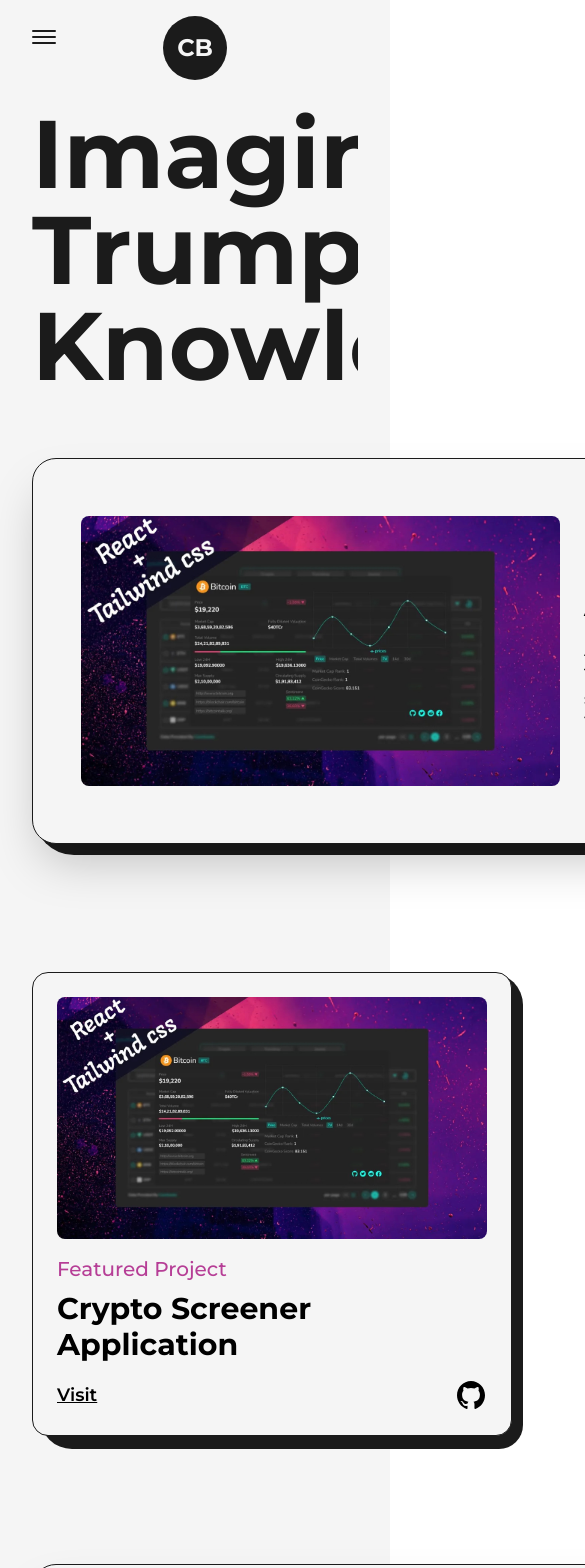
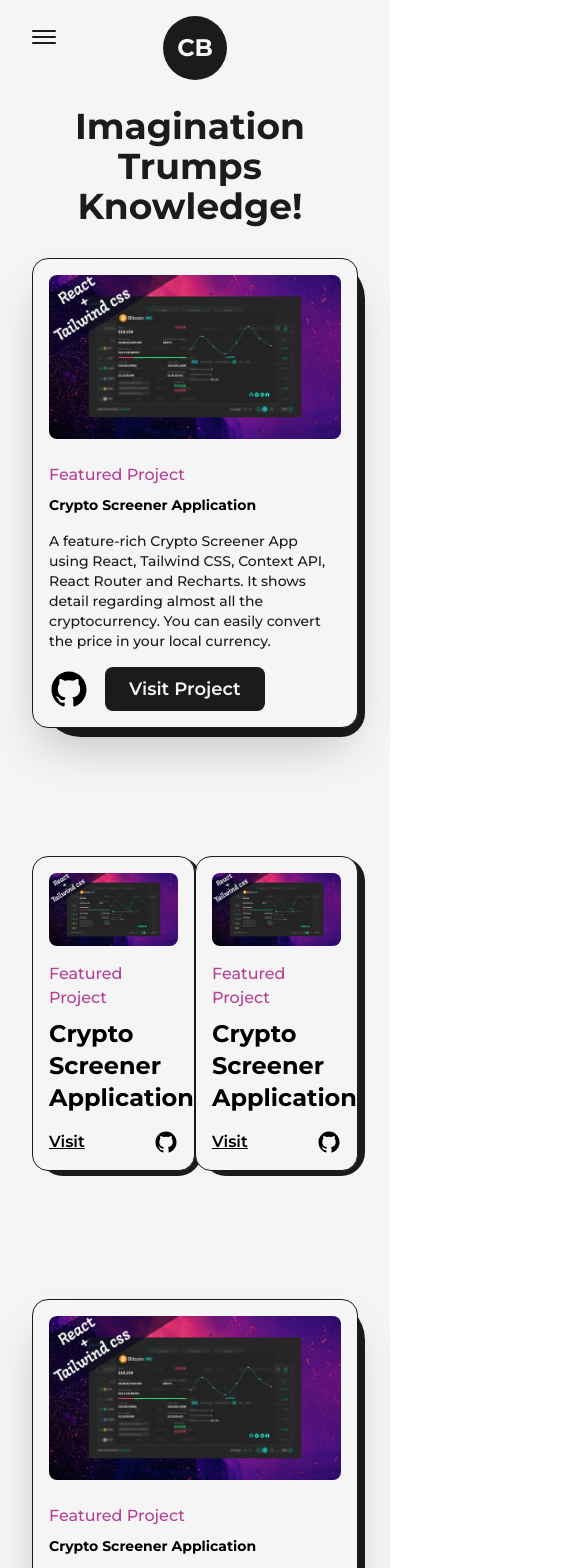
Before and after one commit to iclectic/iclectic.github.io, a Next.js app: page /projects in a window 390 px wide. Shown: the top 1568 px of the page, 585 px wide, since content can reach past the window. Built offline with nearby package versions, Linux system fonts and the light colour scheme.

Commit message:
II-22.12.2023

```diff
--- a/src/components/Education.js
+++ b/src/components/Education.js
@@ -5,7 +5,7 @@
 const Details = ({ type, time, place, info}) => {
     const ref = useRef(null);
     return(
-    <li ref={ref} className='my-8 first:mt-0 last:mb-0 w-[60%] mx-auto flex flex-col items-center justify-between'>
+    <li ref={ref} className='my-8 first:mt-0 last:mb-0 w-[60%] mx-auto flex flex-col items-center justify-between md:w-[80%]'>
 
         <LiIcon reference={ref}/>
         <motion.div
@@ -13,13 +13,13 @@
         whileInView={{y:0}}
         transition={{duration:0.5, type:"spring"}}
         >
-            <h3 className='capitalize font-bold text-2xl'>
+            <h3 className='capitalize font-bold text-2xl sm:text-xl xs:text-lg'>
               {type}
             </h3>
-            <span className='capitalize font-medium text-dark/75 dark:text-light/75'>
+            <span className='capitalize font-medium text-dark/75 dark:text-light/75 xs:text-sm'>
                 {time} | {place}
             </span>
-            <p className='font-medium w-full'>
+            <p className='font-medium w-full md:text-sm'>
                 {info}
             </p>
         </motion.div>
@@ -39,17 +39,19 @@
     )
   return (
     <div className='my-64'>
-        <h2 className='font-bold text-8xl mb-32 w-full text-center'>
-            Experience
+        <h2 className='font-bold text-8xl mb-32 w-full text-center md:text-6xl xs:text-4xl md:mb-16'>
+            Education
         </h2>
 
-        <div ref ={ref} className='w-[75%] mx-auto relative'>
+        <div ref ={ref} className='w-[75%] mx-auto relative lg:w-[90%] md:w-full'>
 
     <motion.div
     style={{scaleY: scrollYProgress}}
-        className="absolute left-9 top-0 w-[4px] h-full bg-dark origin-top dark:bg-light"/>
+        className="absolute left-9 top-0 w-[4px] h-full bg-dark origin-top dark:bg-light
+        md:w-[2px] md:left-[30px] xs:left-[20px]
+        "/>
 
-            <ul className="w-full flex flex-col items-start justify-between ml-4">
+            <ul className="w-full flex flex-col items-start justify-between ml-4 xs:ml-2">
                 <Details
                 type="Bachelor of Science in Computer Science" company="Google"
                 time="2016-2020"
--- a/src/components/LiIcon.js
+++ b/src/components/LiIcon.js
@@ -11,7 +11,7 @@
   )
   return (
     <figure className='absolute left-0 stroke-dark dark:stroke-light'>
-        <svg className='-rotate-90' width="75" height="75" viewBox='0 0 100 100'>
+        <svg className='-rotate-90 md:w-[60px] md:h-[60px] xs:w-[40px] xs:h-[40px] ' width="75" height="75" viewBox='0 0 100 100'>
             <circle cx="75" cy="50" r="20" className='stroke-primary stroke-1 fill-none'/>
             <motion.circle cx="75" cy="50" r="20" className=' stroke-[5px] fill-light dark:fill-dark'
             style={{
--- a/src/components/Skills.js
+++ b/src/components/Skills.js
@@ -24,7 +24,12 @@
   return (
     <>
           <h2 className='font-bold text-8xl mt-64 w-full text-center md:text-6xl md:mt-32'>Skills</h2>
-          <div className='w-full h-screen relative flex items-center justify-center rounded-full bg-circularLight dark:bg-circularDark'>
+          <div className='w-full h-screen relative flex items-center justify-center rounded-full bg-circularLight dark:bg-circularDark
+          lg:h-[80vh] sm:h-[60vh] xs:h-[50vh]
+          lg:bg-circularLightLg lg:dark:bg-circularDarkLg
+          md:bg-circularLightMd md:dark:bg-circularDarkMd
+          sm:bg-circularLightSm sm:dark:bg-circularDarkSm
+          '>
 
                   <motion.div className='flex items-center justify-center rounded-full font-semibold bg-dark text-light
                   p-8 shadow-dark cursor-pointer dark:text-dark dark:bg-light lg:p-6 md:p-4 xs:text-xs xs:p-2
--- a/src/pages/projects.js
+++ b/src/pages/projects.js
@@ -15,14 +15,15 @@
     return(
         <article className='w-full flex items-center justify-between relative rounded-br-2xl
         rounded-3xl border border-solid border-dark bg-light shadow-2xl p-12 dark:bg-dark dark:border-light
+        lg:flex-col lg:p-8 xs:rounded-2xl xs-rounded-br-3xl xs:p-4
         '>
         <div className='absolute top-0 -right-3 -z-10 w-[101%] h-[103%] rounded-[2.5rem] bg-dark dark:bg-light
-        rounded-br-3xl
+        rounded-br-3xl xs:-right-2 sm:h-[102%] xs:w-full xs-rounded-[1.5rem]
         ' />
         <Link
           href={link}
           target="_blank"
-          className='w-1/2 cursor-pointer overflow-hidden rounded-lg'
+          className='w-1/2 cursor-pointer overflow-hidden rounded-lg lg:w-full'
         >
             <FramerImage src={img} alt={title} className="w-full h-auto"
             whileHover={{scale:1.05}}
@@ -34,17 +35,18 @@
             />
         </Link>
 
-        <div className='w-1/2 flex flex-col items-start justify-between pl-6'>
-            <span className='text-primary font-medium text-xl dark:text-primaryDark'>{type}</span>
+        <div className='w-1/2 flex flex-col items-start justify-between pl-6 lg:w-full lg:pl-0 lg:pt-6'>
+            <span className='text-primary font-medium text-xl dark:text-primaryDark xs:text-base'>{type}</span>
             <Link href={link} target="_blank" className='hover:underline underline-offset-2'>
-            <h2 className='my-2 w-full text-left text-4xl font-bold dark:text-light'>{title}</h2>
+            <h2 className='my-2 w-full text-left text-4xl font-bold dark:text-light sm:text-sm'>{title}</h2>
         </Link>
-        <p className='my-2 font-medium text-dark dark:text-light'>{summary}</p>
+        <p className='my-2 font-medium text-dark dark:text-light sm:text-sm'>{summary}</p>
         <div className='mt-2 flex items-center'>
         <Link href={github} target="_blank" className='w-10'> <GithubIcon /> </Link>
         <Link href={link} target="_blank"
         className='ml-4 rounded-lg bg-dark text-light p-2 px-6 text-lg font-semibold
         dark:bg-light dark:text-dark'
+        sm:px-4 sm:text-base
         > Visit Project </Link>
         </div>
         </div>
@@ -57,11 +59,11 @@
 
     return(
          <article className="w-full flex flex-col items-center justify-center rounded-2xl
-         border border-solid border-dark bg-light p-6 relative dark:bg-dark dark:border-light
+         border border-solid border-dark bg-light p-6 relative dark:bg-dark dark:border-light xs:p-4
          ">
 
 <div className='absolute top-0 -right-3 -z-10 w-[101%] h-[103%] rounded-[2rem] bg-dark
-        rounded-br-3xl dark:bg-light
+        rounded-br-3xl dark:bg-light md:-right-2 md:w-[101%] xs:h-[102%] xs:rounded-[1.5rem]
         ' />
             <Link
              href={link}
@@ -75,24 +77,24 @@
         </Link>
 
         <div className="w-full flex flex-col items-start justify-between mt-4">
-            <span className='text-primary font-medium text-xl dark:text-primaryDark'>{type}</span>
+            <span className='text-primary font-medium text-xl dark:text-primaryDark lg:text-lg md:text-base'>{type}</span>
             <Link
               href={link}
               target="_blank"
               className='hover:underline underline-offset-2'
             >
-            <h2 className='my-2 w-full text-left text-3xl font-bold'>{title}</h2>
+            <h2 className='my-2 w-full text-left text-3xl font-bold lg:text-2xl'>{title}</h2>
         </Link>
 
         <div className='w-full mt-2 flex items-center justify-between'>
         <Link
             href={link}
             target="_blank"
-            className='text-lg font-semibold underline'
+            className='text-lg font-semibold underline md:text-base'
         >
          Visit
         </Link>
-         <Link href={github} target="_blank" className='w-8'>
+         <Link href={github} target="_blank" className='w-8 md:w-6'>
            <GithubIcon />{" "}
         </Link>
 
@@ -112,11 +114,11 @@
       <main className='w-full mb-16 flex flex-col items-center justify-center dark:text-light'>
         <Layout className='pt-16'>
             <AnimatedText text="Imagination Trumps Knowledge!"
-className='mb-16'
+className='mb-16 lg:!text-7xl sm:mb-8 sm:!text-6xl xs:!text-4xl'
 
             />
 
-        <div className='grid grid-cols-12 gap-24 gap-y-32'>
+        <div className='grid grid-cols-12 gap-24 gap-y-32 xl:gap-x-16 lg:gap-x-8 md:gap:y-24 sm:gap-x-0'>
             <div className='col-span-12'>
                     <FeaturedProject
                     title="Crypto Screener Application"
--- a/tailwind.config.js
+++ b/tailwind.config.js
@@ -25,8 +25,29 @@
         'spin-slow': 'spin 8s linear infinite',
       },
       backgroundImage:{
-        circularLight: 'repeating-radial-gradient(rgba(0,0,0,0.4) 2px, #f5f5f5 5px,#f5f5f5 100px);',
-        circularDark: 'repeating-radial-gradient(rgba(255,255,255,0.5) 2px, #1b1b1b 8px,#1b1b1b 100px);'
+        circularLight:
+        "repeating-radial-gradient(rgba(0,0,0,0.4) 2px,#f5f5f5 5px,#f5f5f5 100px)",
+
+    circularDark:
+        "repeating-radial-gradient(rgba(255,255,255,0.5) 2px,#1b1b1b 8px,#1b1b1b 100px)",
+
+    circularLightLg:
+        "repeating-radial-gradient(rgba(0,0,0,0.4) 2px,#f5f5f5 5px,#f5f5f5 80px)",
+
+    circularDarkLg:
+        "repeating-radial-gradient(rgba(255,255,255,0.5) 2px,#1b1b1b 8px,#1b1b1b 80px)",
+
+    circularLightMd:
+        "repeating-radial-gradient(rgba(0,0,0,0.4) 2px,#f5f5f5 5px,#f5f5f5 60px)",
+
+    circularDarkMd:
+        "repeating-radial-gradient(rgba(255,255,255,0.5) 2px,#1b1b1b 6px,#1b1b1b 60px)",
+
+    circularLightSm:
+        "repeating-radial-gradient(rgba(0,0,0,0.4) 2px,#f5f5f5 5px,#f5f5f5 40px)",
+
+    circularDarkSm:
+        "repeating-radial-gradient(rgba(255,255,255,0.5) 2px,#1b1b1b 4px,#1b1b1b 40px)",
       }
     },
     screens: {
```
Also changed, not shown: src/components/Experience.js (+10 -8 lines).
